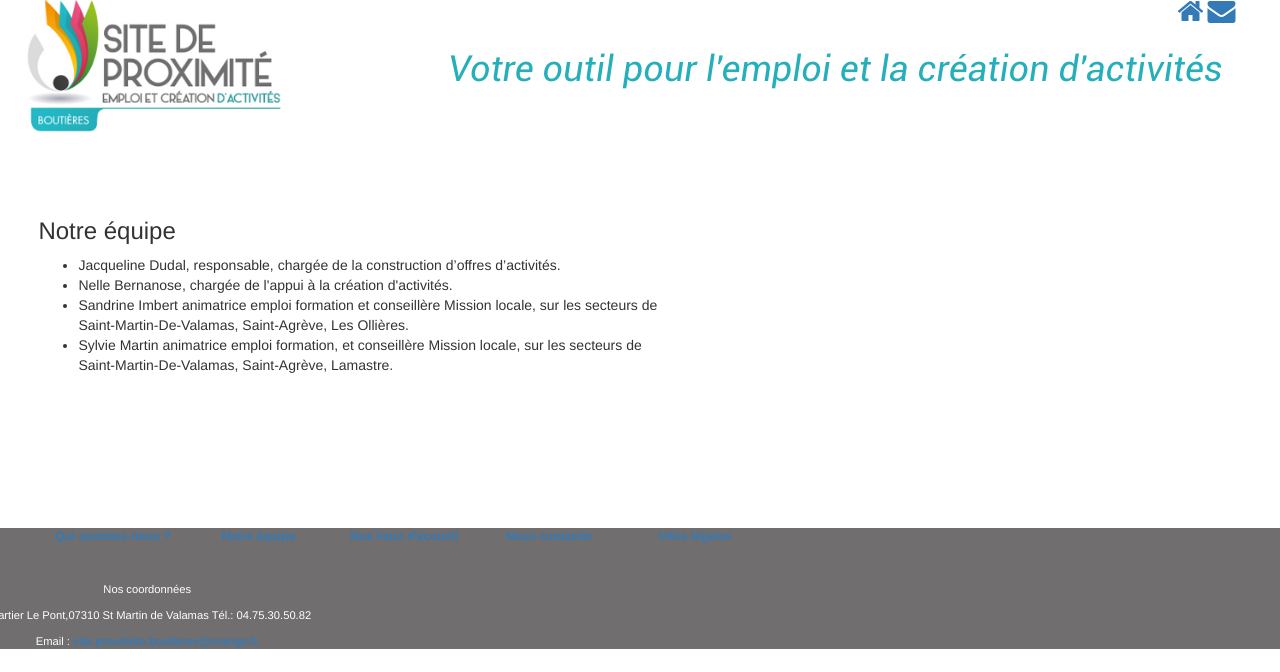
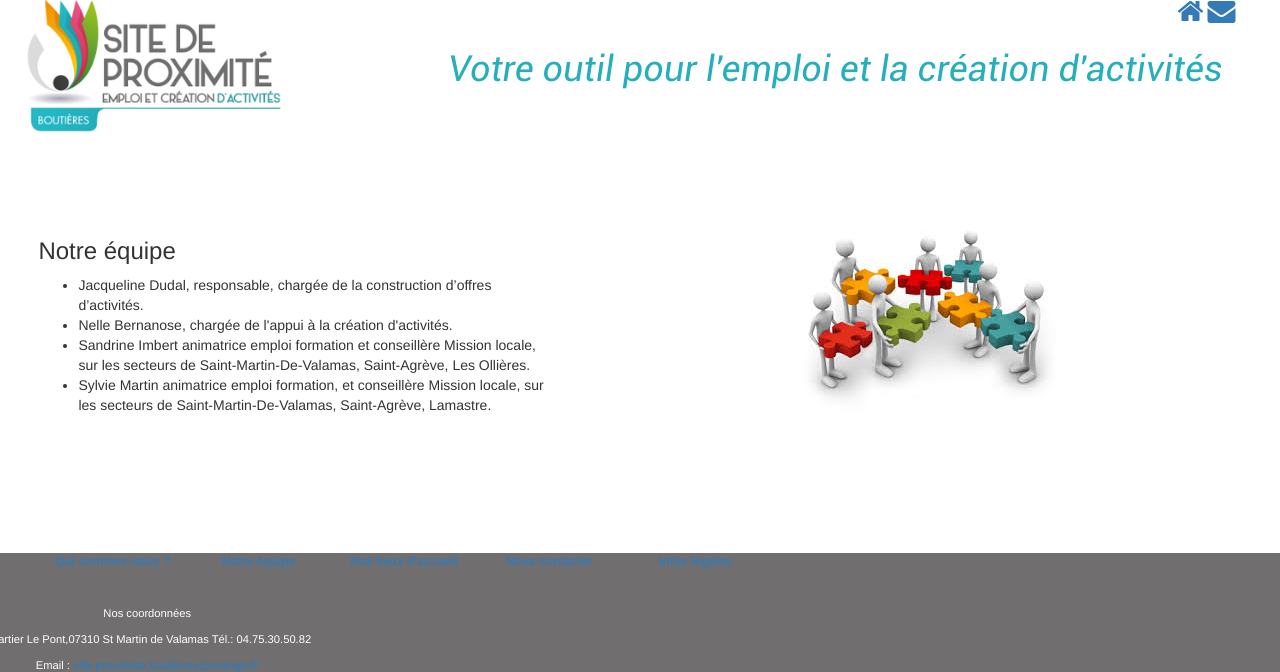
Before and after one commit to mariefontanel/site-proximite07, a PHP site: page /equipe.php in a window 1280 px wide. Shown: the part 16-688 px from the top of the page. Run offline with PHP 8.4, Linux system fonts and the light colour scheme.

Commit message:
ajout div img_equipe dans page equipe et img, changement naming class texte_equipe

```diff
--- a/css/style.css
+++ b/css/style.css
@@ -103,13 +103,26 @@ a:hover {
 
 
 /*EQUIPE*/
-.equipe{
-  width: 50%;
-  margin-top: 15%;
-  margin-left: 3%;
-  margin-bottom: 12%;
+.bloc_img_equipe{
+	display:flex;
+	flex-direction:row;
+	margin-top: 15%;
+  	margin-bottom: 0;
 }
 
+.texte_equipe{
+  width: 40%;
+  margin-left: 3%;
+  margin-right: 2%;
+
+}
+
+.img_equipe{
+	width: 50%;
+	margin:auto;
+	text-align: center;
+
+}
 
 /*PAGE LIEUX ACCUEIL*/
 .bloc_lieux{
@@ -307,13 +320,13 @@ margin-bottom:5%;
 	margin-top: 0;
 }
 
-.img_loupe{
+/*.img_loupe{
   display: block;
   margin-left: auto;
   margin-right: 45%;
   margin-top: 0;
   width:20%;
-}
+}*/
 
 .bloc_creation{
 	width: 100%;
--- a/equipe.php
+++ b/equipe.php
@@ -1,7 +1,7 @@
 <?php include("_head.php"); ?>
 <?php include("_header.php"); ?>
-
-<div class="equipe">
+<div class="bloc_img_equipe">
+	<div class="texte_equipe">
 		<h3>Notre équipe</h3>
 		<ul>
 			<li>Jacqueline Dudal, responsable, chargée de la construction d’offres d’activités.</li>
@@ -12,4 +12,8 @@
 
 	</div>
 
+	<div class="img_equipe">
+		<img src="images/equipe.jpg">
+	</div>
+</div>
 <?php include("_footer.php"); ?>
--- a/index.php
+++ b/index.php
@@ -1,6 +1,5 @@
 <?php include("_head.php"); ?>
 <body onload="initialize()">
-    <div id="top"></div>
     <?php include("_header.php"); ?>
     <article class="bloc_icones">
 		<a href="#bloc_particuliers"><img src="images/particuliergris1.jpg" class="icone_particuliers"><div class="titre_bloc_icone">Particuliers</div>
```
Also changed, not shown: images/equipe.jpg (added). Lines whose indentation alone changed are shown as unchanged.
